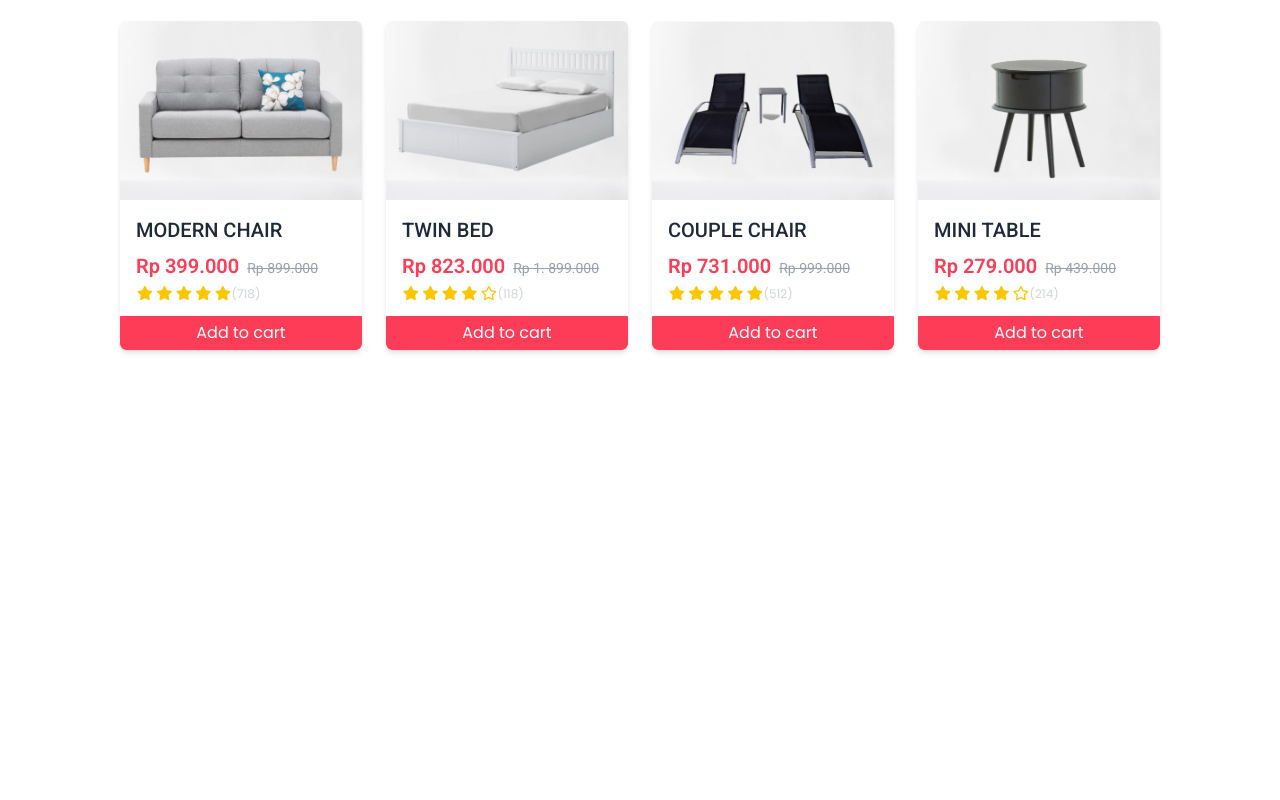
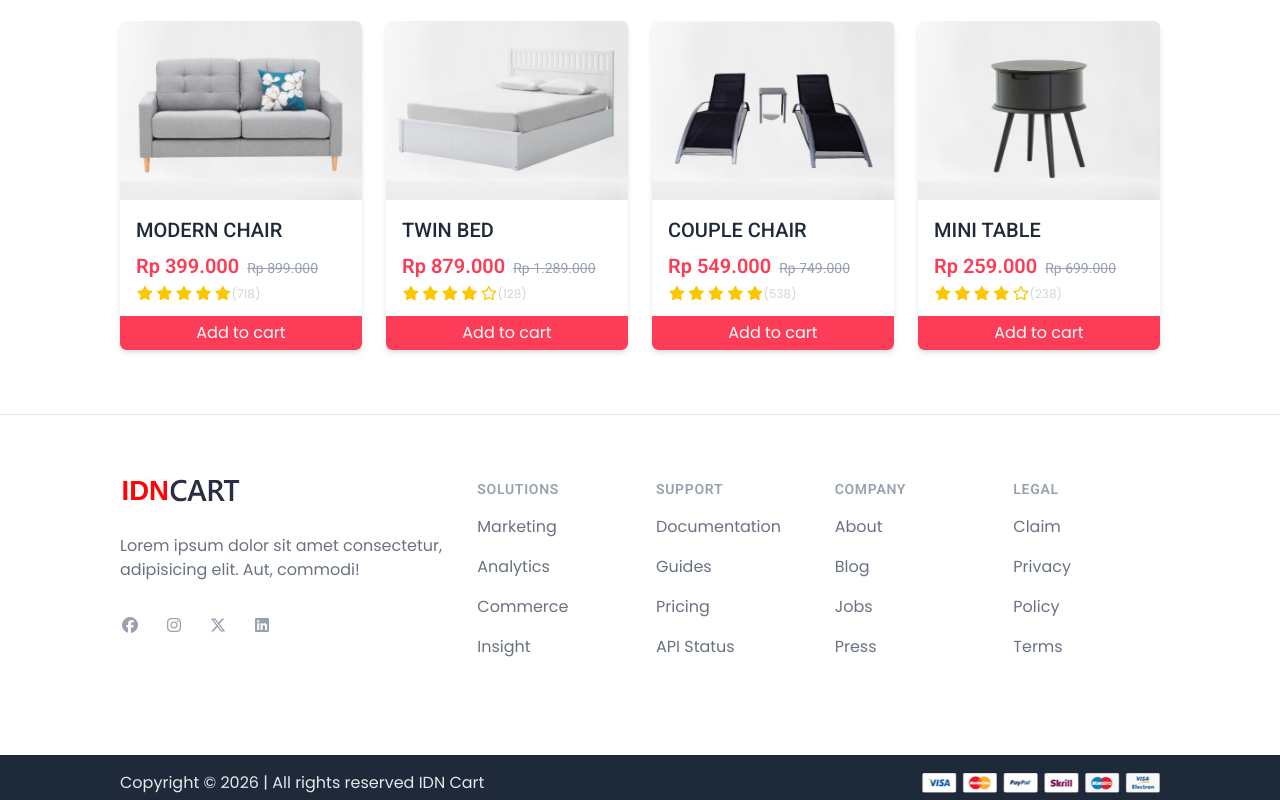
Before and after one commit to Rapsannn/idn-cart, a website built with Vite: page index.html in a window 1280 px wide. Shown: the part 2000-2800 px from the top of the page. Before the commit the page ends 2414 px from the top, so only its background shows below. Built offline with nearby package versions, Linux system fonts and the light colour scheme.

Commit message:
footer & Copyright

```diff
--- a/index.html
+++ b/index.html
@@ -253,12 +253,14 @@
 
        <!-- add section -->
         <div class="container pb-26 mb-20">
+          <a href="">
             <img class="w-full" src="public/images/offer.jpg" alt="">
+          </a>
         </div>
         <!-- add section end -->
 
         <!-- products section -->
-         <div class="container pb-16">
+         <div class="container pb-16 space-y-6">
            <h4 class="uppercase font-medium text-gray-800 text-2xl mb-6">top new arrivals</h4>
 
             <div class="grid grid-cols-4 gap-6">
@@ -299,13 +301,10 @@
                       <div class="text-gray-300 text-xs">(718)</div>
                     </div>
                   </div>
+                  <!-- product content end -->
                   <a class="bg-primary w-full block hover:bg-transparent hover:text-primary text-white py-1 text-center border border-primary rounded-b-md transition duration-100" href="">Add to cart</a>
-                <!-- product content end -->
-
-
+               </div>
               <!-- single product end -->
-            </div>
-            <!-- single products end -->
 
               <!-- single product -->
                <div class="bg-white shadow-md rounded-md overflow-hidden group">
@@ -330,8 +329,8 @@
                       <h4 class="uppercase font-medium text-xl text-gray-800 text-sm hover:text-primary transition">twin bed</h4>
                     </a>
                     <div class="flex mt-2 items-baseline space-x-2 mb-1 font-roboto">
-                    <p class="text-xl text-primary font-semibold">Rp 823.000</p>
-                    <p class="text-sm text-gray-400 line-through">Rp 1. 899.000</p>
+                      <p class="text-xl text-primary font-semibold">Rp 879.000</p>
+                      <p class="text-sm text-gray-400 line-through">Rp 1.289.000</p>
                     </div>
                     <div class="flex items-center">
                       <div class="flex text-yellow-400 text-sm gap-0.5">
@@ -341,16 +340,13 @@
                         <span><i class="fa-solid fa-star"></i></span>
                         <span><i class="fa-regular fa-star"></i></span>
                       </div>
-                    <div class="text-gray-300 text-xs">(118)</div>
+                      <div class="text-gray-300 text-xs">(128)</div>
                     </div>
                   </div>
+                  <!-- product content end -->
                   <a class="bg-primary w-full block hover:bg-transparent hover:text-primary text-white py-1 text-center border border-primary rounded-b-md transition duration-100" href="">Add to cart</a>
-                <!-- product content end -->
-
-
+               </div>
               <!-- single product end -->
-            </div>
-            <!-- single products end -->
 
               <!-- single product -->
                <div class="bg-white shadow-md rounded-md overflow-hidden group">
@@ -375,10 +371,10 @@
                       <h4 class="uppercase font-medium text-xl text-gray-800 text-sm hover:text-primary transition">couple chair</h4>
                     </a>
                     <div class="flex mt-2 items-baseline space-x-2 mb-1 font-roboto">
-                    <p class="text-xl text-primary font-semibold">Rp 731.000</p>
-                    <p class="text-sm text-gray-400 line-through">Rp 999.000</p>
+                      <p class="text-xl text-primary font-semibold">Rp 549.000</p>
+                      <p class="text-sm text-gray-400 line-through">Rp 749.000</p>
                     </div>
-                  <div class="flex items-center">
+                    <div class="flex items-center ">
                       <div class="flex text-yellow-400 text-sm gap-0.5">
                         <span><i class="fa-solid fa-star"></i></span>
                         <span><i class="fa-solid fa-star"></i></span>
@@ -386,16 +382,13 @@
                         <span><i class="fa-solid fa-star"></i></span>
                         <span><i class="fa-solid fa-star"></i></span>
                       </div>
-                    <div class="text-gray-300 text-xs">(512)</div>
+                      <div class="text-gray-300 text-xs">(538)</div>
                     </div>
                   </div>
+                  <!-- product content end -->
                   <a class="bg-primary w-full block hover:bg-transparent hover:text-primary text-white py-1 text-center border border-primary rounded-b-md transition duration-100" href="">Add to cart</a>
-                <!-- product content end -->
-
-
+               </div>
               <!-- single product end -->
-            </div>
-            <!-- single products end -->
 
               <!-- single product -->
                <div class="bg-white shadow-md rounded-md overflow-hidden group">
@@ -420,8 +413,8 @@
                       <h4 class="uppercase font-medium text-xl text-gray-800 text-sm hover:text-primary transition">mini table</h4>
                     </a>
                     <div class="flex mt-2 items-baseline space-x-2 mb-1 font-roboto">
-                    <p class="text-xl text-primary font-semibold">Rp 279.000</p>
-                    <p class="text-sm text-gray-400 line-through">Rp 439.000</p>
+                      <p class="text-xl text-primary font-semibold">Rp 259.000</p>
+                      <p class="text-sm text-gray-400 line-through">Rp 699.000</p>
                     </div>
                     <div class="flex items-center">
                       <div class="flex text-yellow-400 text-sm gap-0.5">
@@ -431,18 +424,89 @@
                         <span><i class="fa-solid fa-star"></i></span>
                         <span><i class="fa-regular fa-star"></i></span>
                       </div>
-                    <div class="text-gray-300 text-xs">(214)</div>
+                      <div class="text-gray-300 text-xs">(238)</div>
                     </div>
                   </div>
+                  <!-- product content end -->
                   <a class="bg-primary w-full block hover:bg-transparent hover:text-primary text-white py-1 text-center border border-primary rounded-b-md transition duration-100" href="">Add to cart</a>
-                <!-- product content end -->
-
-
+               </div>
               <!-- single product end -->
             </div>
-            <!-- single products end -->
          </div>
-         <!-- products section end -->
+
+         <!-- footer -->
+          <footer class="pt-16 pb-12 bg-white border-t border-gray-200">
+            <div class="container grid grid-cols-3 gap-8">
+              <!-- footer content -->
+               <div class="col-span-1 space-y-8">
+                <img class="w-30" src="public/images/logo.svg" alt="">
+                <p class=" text-gray-500">Lorem ipsum dolor sit amet consectetur, adipisicing elit. Aut, commodi!</p>
+                <div class="flex space-x-6">
+                  <a class="text-gray-400 hover:text-gray-500" href=""><i class="fa-brands fa-facebook"></i></a>
+                  <a class="text-gray-400 hover:text-gray-500" href=""><i class="fa-brands fa-instagram"></i></a>
+                  <a class="text-gray-400 hover:text-gray-500" href=""><i class="fa-brands fa-x-twitter"></i></a>
+                  <a class="text-gray-400 hover:text-gray-500" href=""><i class="fa-brands fa-linkedin"></i></a>
+                </div>
+              </div>
+               <!-- footer content end -->
+
+                <!-- footer link -->
+                 <div class="col-span-2 grid grid-cols-2 gap-8">
+                  <div class="grid grid-cols-2 gap-8">
+                    <div>
+                      <h3 class="text-sm font-semibold uppercase text-gray-400 tracking-wider">solutions</h3>
+                      <div class="mt-4 space-y-4">
+                        <a class="text-base text-gray-500 hover:text-gray-900 block" href="">Marketing</a>
+                        <a class="text-base text-gray-500 hover:text-gray-900 block" href="">Analytics</a>
+                        <a class="text-base text-gray-500 hover:text-gray-900 block" href="">Commerce</a>
+                        <a class="text-base text-gray-500 hover:text-gray-900 block" href="">Insight</a>
+                      </div>
+                    </div>
+                    <div>
+                      <h3 class="text-sm font-semibold uppercase text-gray-400 tracking-wider">support</h3>
+                      <div class="mt-4 space-y-4">
+                        <a class="text-base text-gray-500 hover:text-gray-900 block" href="">Documentation</a>
+                        <a class="text-base text-gray-500 hover:text-gray-900 block" href="">Guides</a>
+                        <a class="text-base text-gray-500 hover:text-gray-900 block" href="">Pricing</a>
+                        <a class="text-base text-gray-500 hover:text-gray-900 block" href="">API Status</a>
+                      </div>
+                    </div>
+                  </div>
+                  <div class="grid grid-cols-2 gap-8">
+                    <div>
+                      <h3 class="text-sm font-semibold uppercase text-gray-400 tracking-wider">Company</h3>
+                      <div class="mt-4 space-y-4">
+                        <a class="text-base text-gray-500 hover:text-gray-900 block" href="">About</a>
+                        <a class="text-base text-gray-500 hover:text-gray-900 block" href="">Blog</a>
+                        <a class="text-base text-gray-500 hover:text-gray-900 block" href="">Jobs</a>
+                        <a class="text-base text-gray-500 hover:text-gray-900 block" href="">Press</a>
+                      </div>
+                    </div>
+                    <div>
+                      <h3 class="text-sm font-semibold uppercase text-gray-400 tracking-wider">legal</h3>
+                      <div class="mt-4 space-y-4">
+                        <a class="text-base text-gray-500 hover:text-gray-900 block" href="">Claim</a>
+                        <a class="text-base text-gray-500 hover:text-gray-900 block" href="">Privacy</a>
+                        <a class="text-base text-gray-500 hover:text-gray-900 block" href="">Policy</a>
+                        <a class="text-base text-gray-500 hover:text-gray-900 block" href="">Terms</a>
+                      </div>
+                    </div>
+                  </div>
+                 </div>
+                 <!-- footer link end -->
+            </div>
+          </footer>
+          <!-- footer end -->
+
+          <!-- copyrights -->
+           <div class="py-4 mt-12 bg-gray-800">
+            <div class="container flex justify-between items-center">
+              <p class="text-gray-200">Copyright &copy; 2026 | All rights reserved IDN Cart</p>
+              <img class="h-5" src="public/images/methods.png" alt="">
+            </div>
+
+           </div>
+           <!-- copyrights end -->
 
   </body>
 </html>
```
Lines whose indentation alone changed are shown as unchanged.
